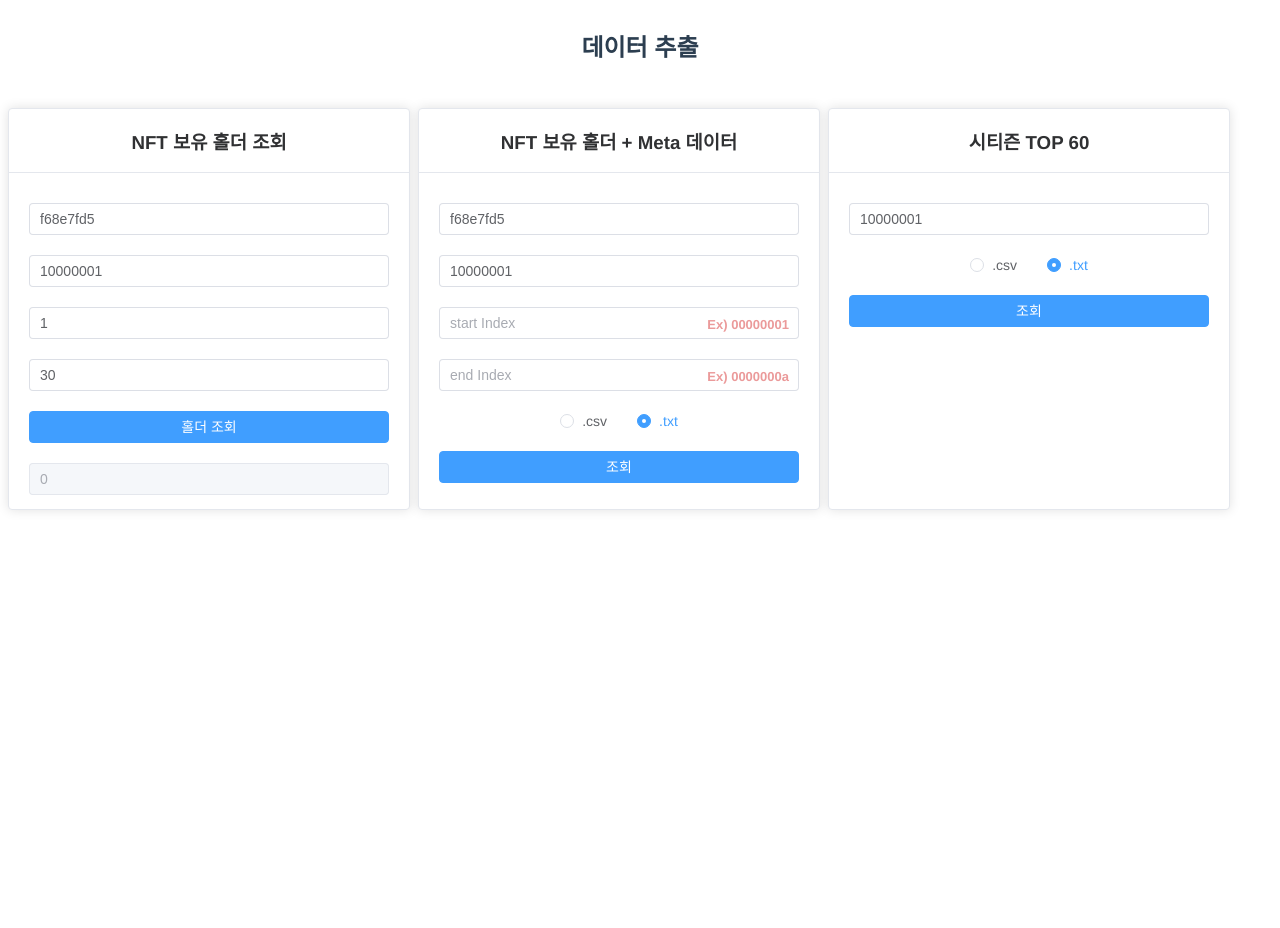
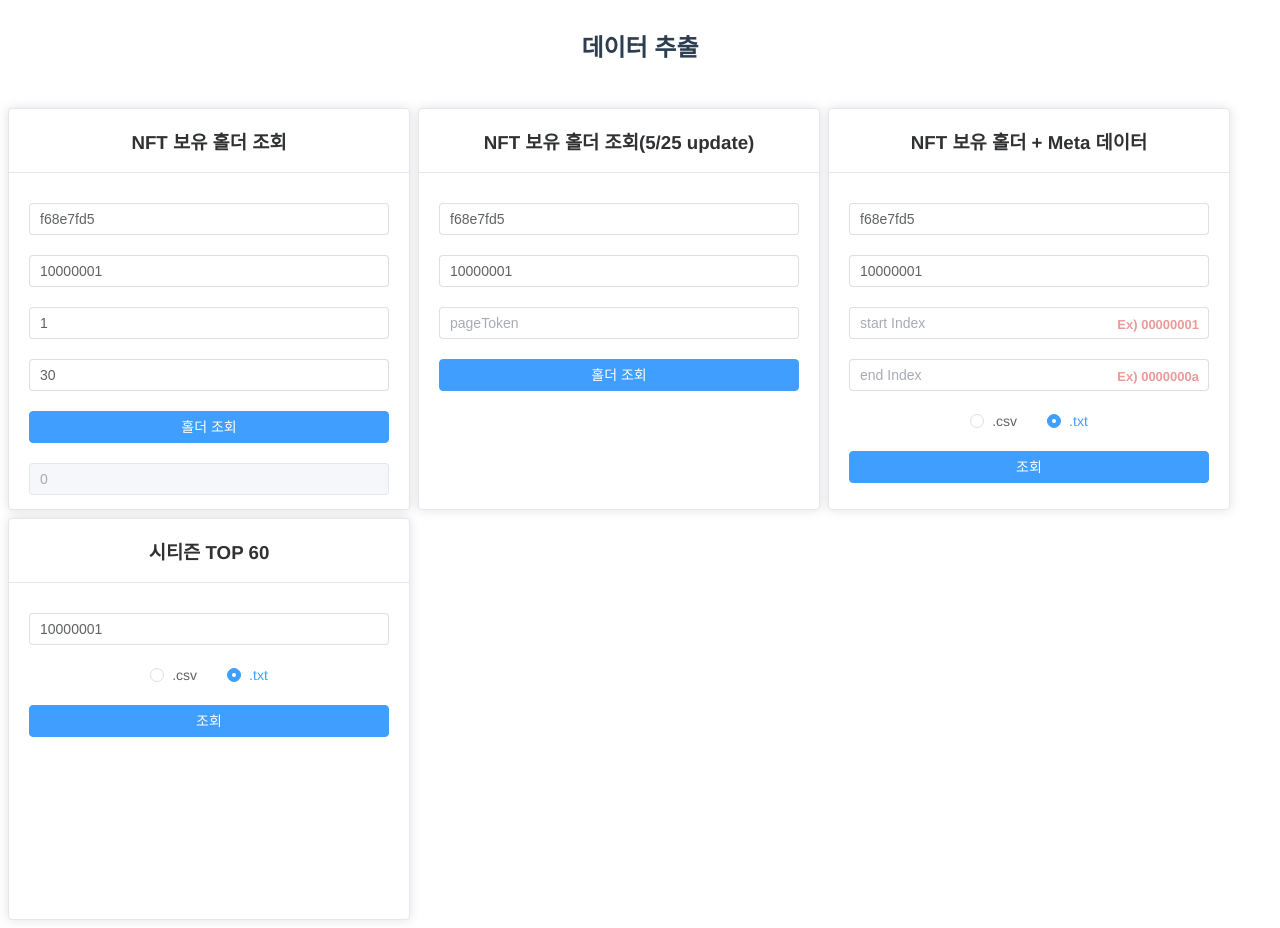
Before and after one commit to wangsungtaek/Cinema, a Vue app: page /exportData in a window 1280 px wide. Before the commit the page ends 800 px from the top, so only its background shows below. Built offline with nearby package versions, Linux system fonts and the light colour scheme; no server answers.

Commit message:
Adding a feature to retrieve holders using page token

```diff
--- a/src/common/js/LBD.js
+++ b/src/common/js/LBD.js
@@ -250,6 +250,23 @@ class LBD {
     const query_param = {
       'limit': limit + '',
       'page': page + ''
+    }
+    const { timestamp, nonce, signature } = await this.getSignature('GET', path, query_param);
+    const headers = this.getHeader(nonce, timestamp, signature);
+
+    return await api(path, 'GET', headers, query_param);
+  }
+
+    /*******************************************************************************
+   * FUNCTION 명 : getItemTokenHoldersNew()
+   * FUNCTION 기능설명 : Contract Id, Token Type을 통한 홀더들 조회 (Page Token)
+  *******************************************************************************/
+  async getItemTokenHoldersNew(contractId, tokenType, limit, pageToken) {
+    const path = `/v2/item-tokens/${contractId}/non-fungibles/${tokenType}/holders`;
+
+    const query_param = {
+      'limit': limit + '',
+      'pageToken': pageToken + ''
     }
     const { timestamp, nonce, signature } = await this.getSignature('GET', path, query_param);
     const headers = this.getHeader(nonce, timestamp, signature);
--- a/src/views/ExportDataView.vue
+++ b/src/views/ExportDataView.vue
@@ -27,6 +27,22 @@
           <!-- <el-button type="primary" @click="getHolders_2" class="customButton">
             홀더 조회-2
           </el-button> -->
+        </el-card>
+
+        <!-- Contract ID, Token Type으로 홀더 조회 -->
+        <el-card class="box-card customCard" style="height: 400px;">
+          <template #header>
+            <div class="card-header">
+              <h3 style="margin: 0px" >NFT 보유 홀더 조회(5/25 update)</h3>
+            </div>
+          </template>
+          <el-input v-model="contractId" placeholder="contractId" class="customInput"/>
+          <el-input v-model="tokenType" placeholder="tokenType" class="customInput"/>
+          <el-input v-model="pageToken" placeholder="pageToken" class="customInput"/>
+          <div></div>
+          <el-button type="primary" @click="getHoldersNew" class="customButton">
+            홀더 조회
+          </el-button>
         </el-card>
 
         <!-- Contract ID, Token Type으로 홀더 조회 -->
@@ -92,6 +108,7 @@ export default {
       lbd: {},
       fromPage: '1',
       toPage: '30',
+      pageToken: '',
       currentPage: '0',
       startIndex: '',
       endIndex: '',
@@ -157,6 +174,52 @@ export default {
         csv.push(row.join(","));
       }
 
+      this.downloadCSV(csv.join("\n"), this.contractId);
+
+    },
+
+    async getHoldersNew() {
+
+      let result = {};
+      let responseData = [];
+
+      const addressArray = [];
+      const numberArray = [];
+
+      const limit = 50;
+      for(let i=0; i<50; i++) {
+        try {
+          result = await this.lbd.getItemTokenHoldersNew(this.contractId, this.tokenType, limit, this.pageToken);
+          this.pageToken = result?.responseData?.nextPageToken;
+          responseData = result?.responseData?.list;
+          if(this.pageToken == '' || this.pageToken.length <= 0 || result?.responseData.length == 0) {
+            console.log(i);
+            break;
+          }
+          for(let i = 0; i < responseData.length; i++) {
+            addressArray.push(responseData[i]?.walletAddress);
+            numberArray.push(responseData[i]?.numberOfIndex);
+          }
+        } catch {
+          break;
+        }
+      }
+
+      // csv 헤더 설정
+      let row = [];
+      const csv = [];
+
+      row.push("address", "numberOfIndex");
+      console.log('row', row);
+      csv.push(row.join(","));
+
+      // csv 데이터 작성
+      for(let i = 0; i < addressArray.length; i++) {
+        row = [];
+        row.push(addressArray[i], numberArray[i]);
+        csv.push(row.join(","));
+      }
+      this.format = 'csv';
       this.downloadCSV(csv.join("\n"), this.contractId);
 
     },
--- a/src/views/LoginView.vue
+++ b/src/views/LoginView.vue
@@ -33,7 +33,7 @@ export default {
 
     dosiWalletLogin() {
       // location.href="https://dosi-members.line-apps-beta.com/api/v1/auth/login/login-bridge?mode=OAUTH&channelId=pgp_jT6IDWPBQYmWqy7T&serviceId=2292e364-b0c6-489e-9402-85844a5725b5&state=1432f43e-5069-4381-9ddf-bc00f49b0e4e&scope=profile%20email&returnUri=http%3A%2F%2Flocalhost%3A8080%2Fmain"
-      location.href="https://dosi-members.line-apps-beta.com/api/v1/auth/login/login-bridge?mode=OAUTH&channelId=pgp_jT6IDWPBQYmWqy7T&serviceId=2292e364-b0c6-489e-9402-85844a5725b5&state=1432f43e-5069-4381-9ddf-bc00f49b0e4e&scope=profile%20email&returnUri=http://localhost:8080/main"
+      location.href="https://dosi-members.line-apps-beta.com/api/v1/auth/login/login-bridge?mode=OAUTH&channelId=pgp_jT6IDWPBQYmWqy7T&serviceId=2292e364-b0c6-489e-9402-85844a5725b5&state=1432f43e-5069-4381-9ddf-bc00f49b0e4e&returnUri=http://localhost:8080/main"
       // https://members.dosi.world/api/v1/auth/login/login-bridge?mode=OAUTH&channelId=uO_YLAekg6B8pOMaevMK&serviceId=d9e96e47-9e36-43f4-b9a7-84f98c35d6a4&scope=profile%20email&returnUri=https://ndkonect.xyz/api/dosi/callbac
       // location.href="https://dosi-members.line-apps-beta.com/api/v1/auth/login/login-bridge?mode=OAUTH&channelId=pgp_jT6IDWPBQYmWqy7T&serviceId=2292e364-b0c6-489e-9402-85844a5725b5&state=1432f43e-5069-4381-9ddf-bc00f49b0e4e&scope=profile%20email"
     }
--- a/vue.config.js
+++ b/vue.config.js
@@ -24,6 +24,9 @@ module.exports = defineConfig({
           target: 'https://api.blockchain.line.me',
           // target: 'https://test-api.blockchain.line-beta.me',
           // changeOrigin: true,
+        },
+        '/v2': {
+          target: 'https://api.blockchain.line.me',
         }
       }
       // changeOrigin: true
```
